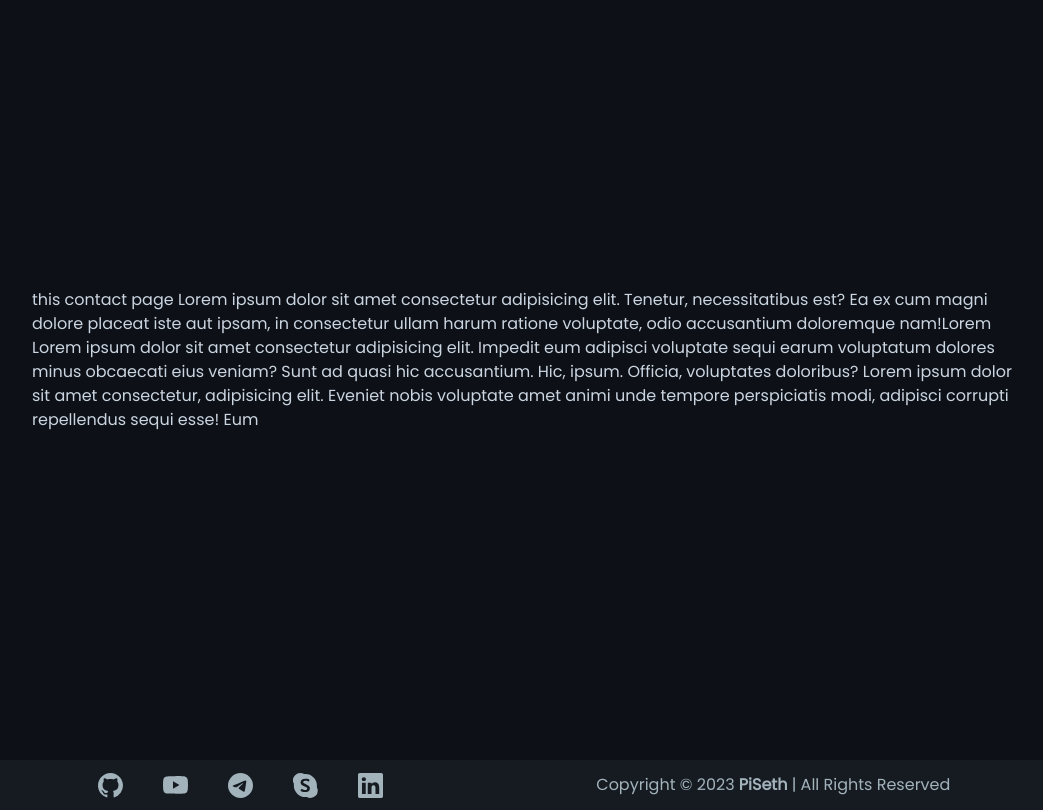
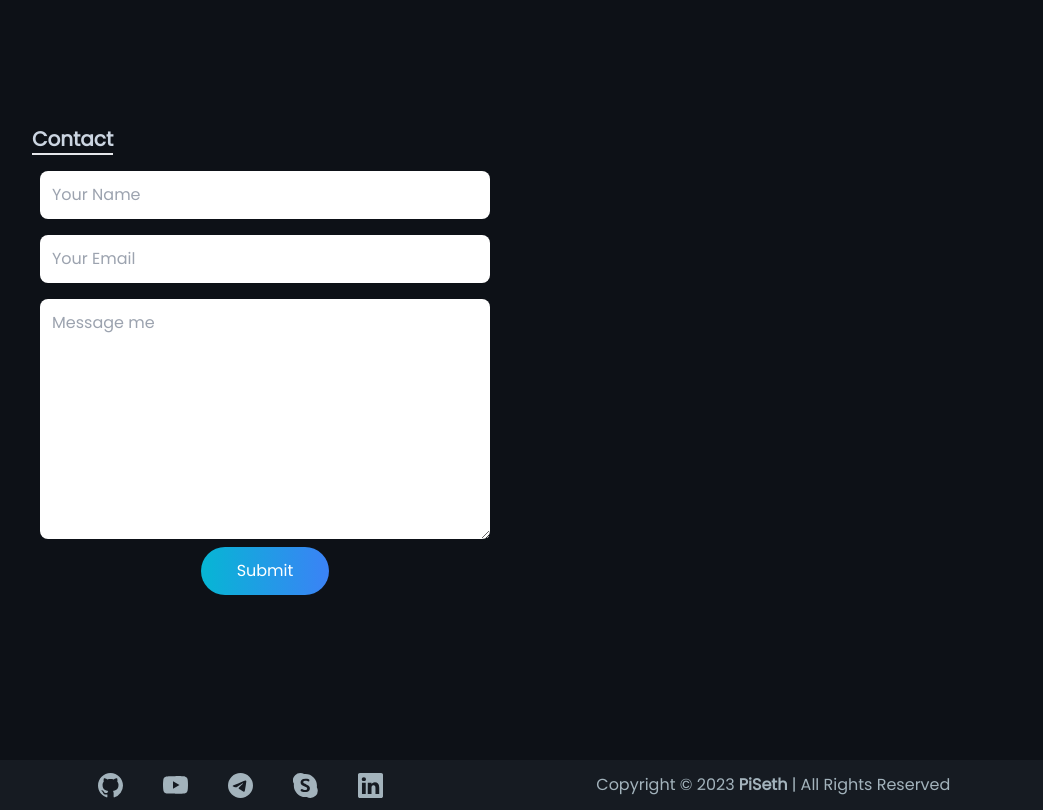
Before and after one commit to it-phnomden/maportfolio, a React (Create React App) app: page / in a window 1280 px wide. Shown: the part 3240-4050 px from the top of the page, without its empty margins (116-1159 px from the left). Built offline with nearby package versions, Linux system fonts and the light colour scheme.

Commit message:
Added contact page

```diff
--- a/src/components/Contact.jsx
+++ b/src/components/Contact.jsx
@@ -7,15 +7,18 @@ const Contact = () => {
       className="md:h-screen flex flex-col justify-center max-md:py-[70px]"
     >
       <div data-aos="fade-up" data-aos-anchor-placement="bottom-bottom">
-        this contact page Lorem ipsum dolor sit amet consectetur adipisicing
-        elit. Tenetur, necessitatibus est? Ea ex cum magni dolore placeat iste
-        aut ipsam, in consectetur ullam harum ratione voluptate, odio
-        accusantium doloremque nam!Lorem Lorem ipsum dolor sit amet consectetur
-        adipisicing elit. Impedit eum adipisci voluptate sequi earum voluptatum
-        dolores minus obcaecati eius veniam? Sunt ad quasi hic accusantium. Hic,
-        ipsum. Officia, voluptates doloribus? Lorem ipsum dolor sit amet
-        consectetur, adipisicing elit. Eveniet nobis voluptate amet animi unde
-        tempore perspiciatis modi, adipisci corrupti repellendus sequi esse! Eum
+        <p className="text-xl font-extrabold w-fit border-b-2 mb-2">Contact</p>
+        <form action="https://getform.io/f/d7c637a8-6b7a-4c65-8762-1d04d4bf56c6" method="POST"
+          id="form"
+          autocomplete="off"
+        >
+          <input type="text" name="name" placeholder="Your Name" />
+          <input type="email" name="email" placeholder="Your Email" />
+          <textarea name="message" placeholder="Message me"
+            className="h-60 "
+          />
+          <button type="submit">Submit</button>
+        </form>
       </div>
     </div>
   );
--- a/src/index.css
+++ b/src/index.css
@@ -19,6 +19,15 @@
   .social-link>a{
     @apply mx-3 md:mx-5 md:hover:opacity-70
   }
+  #form {
+    @apply flex flex-col w-fit max-md:w-full max-md:items-center
+  }
+  #form > input, textarea {
+    @apply m-2 rounded-lg w-[450px] p-3 outline-none text-black
+  }
+  #form > button {
+    @apply w-32 rounded-full p-3 bg-gradient-to-r from-cyan-500 to-blue-500 text-white mx-auto
+  }
 }
 
 @layer components {
```
